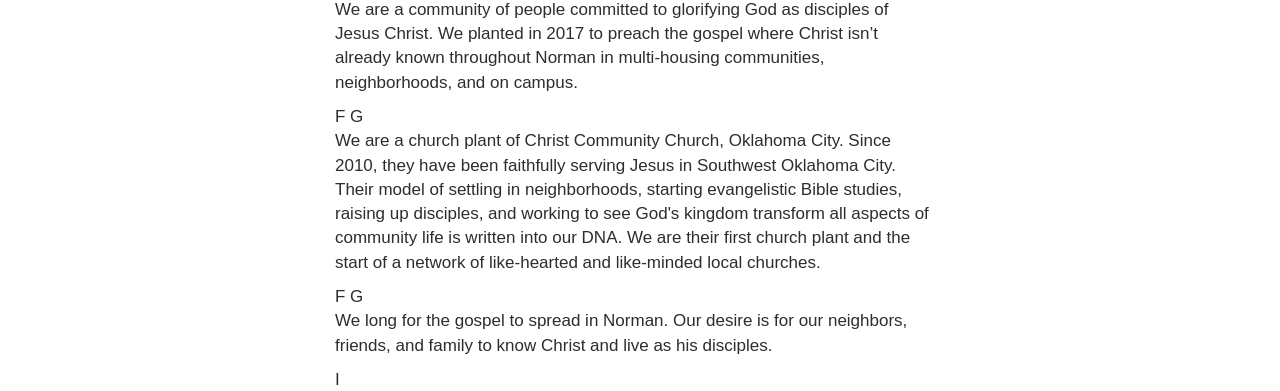
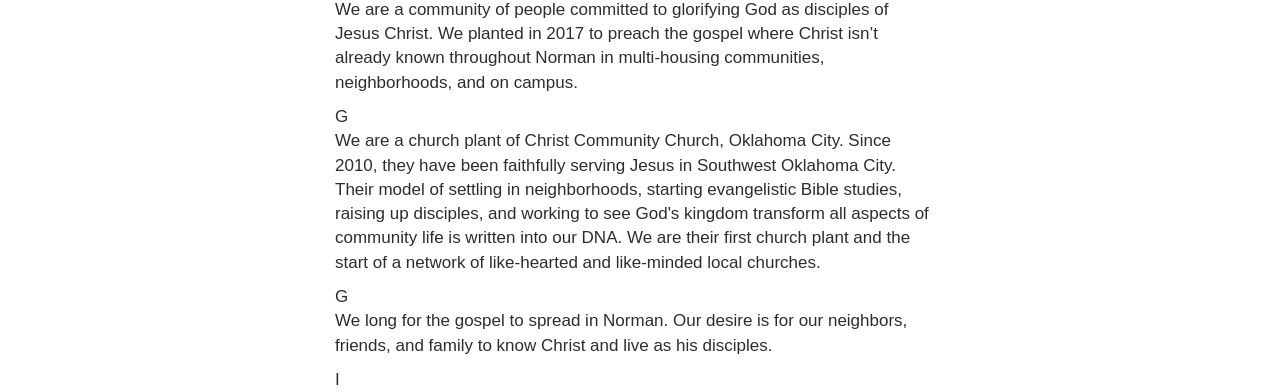
Before and after one commit to calcnerd256/hope-community.github.io, a Jekyll site: the page built from about.html, in a window 1280 px wide and 900 px high, scrolled down 409 px. Shown: the part 153-544 px from the top of the window. Built offline with Jekyll 4.4.1, drawn with Linux system fonts in a browser that asks for light colours; nearby versions of some CDN libraries.

Commit message:
removing debug output helper F

```diff
--- a/about.html
+++ b/about.html
@@ -38,7 +38,7 @@
 						{% endcomment %}
 					{% comment %}
 						{% endcomment %}{% else %}{% comment %}
-						{% endcomment %}F
+						{% endcomment %}
 {% comment %}
 						{% endcomment %}G{% endif %}{% endfor %}I</div>
 
```
